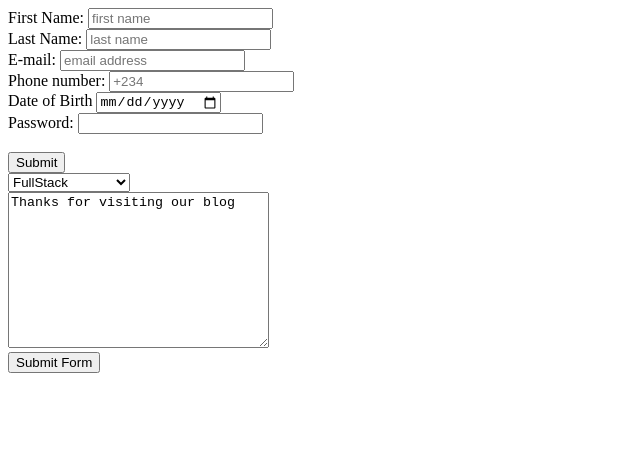
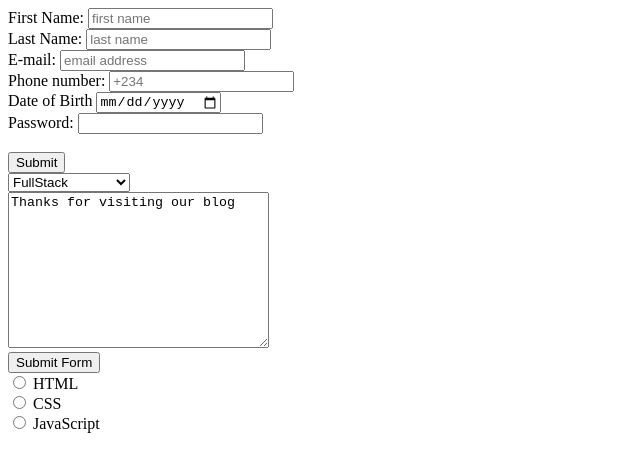
Before and after one commit to ThatITBabe/forms, a plain HTML site: page index.html in a window 1280 px wide. Shown: the whole page, without its empty margins (0-640 px from the left). Drawn offline with Linux system fonts and the light colour scheme.

Commit message:
radio button added

```diff
--- a/index.html
+++ b/index.html
@@ -28,6 +28,7 @@
 <br>
         <input type="submit">
         <br>
+        <!--select is used to create dropdown-->
         <select name="" id="">
             <option value="FullStack">FullStack</option>
             <option value="Data Science">Data Science</option>
@@ -35,8 +36,19 @@
         </select>
 
         <br>
+        <!--textarea is used to create message box-->
         <textarea name="message" id="" cols="30" rows="10" >Thanks for visiting our blog</textarea><br>
         <button type="submit">Submit Form</button>
+        <br>
+        <!--radio is used to create option to select only one option from-->
+        <input type="radio">
+        <label for="">HTML</label><br>
+
+        <input type="radio">
+        <label for="">CSS</label><br>
+
+        <input type="radio">
+        <label for="">JavaScript</label><br>
     </form>
 </body>
 </html>
```
